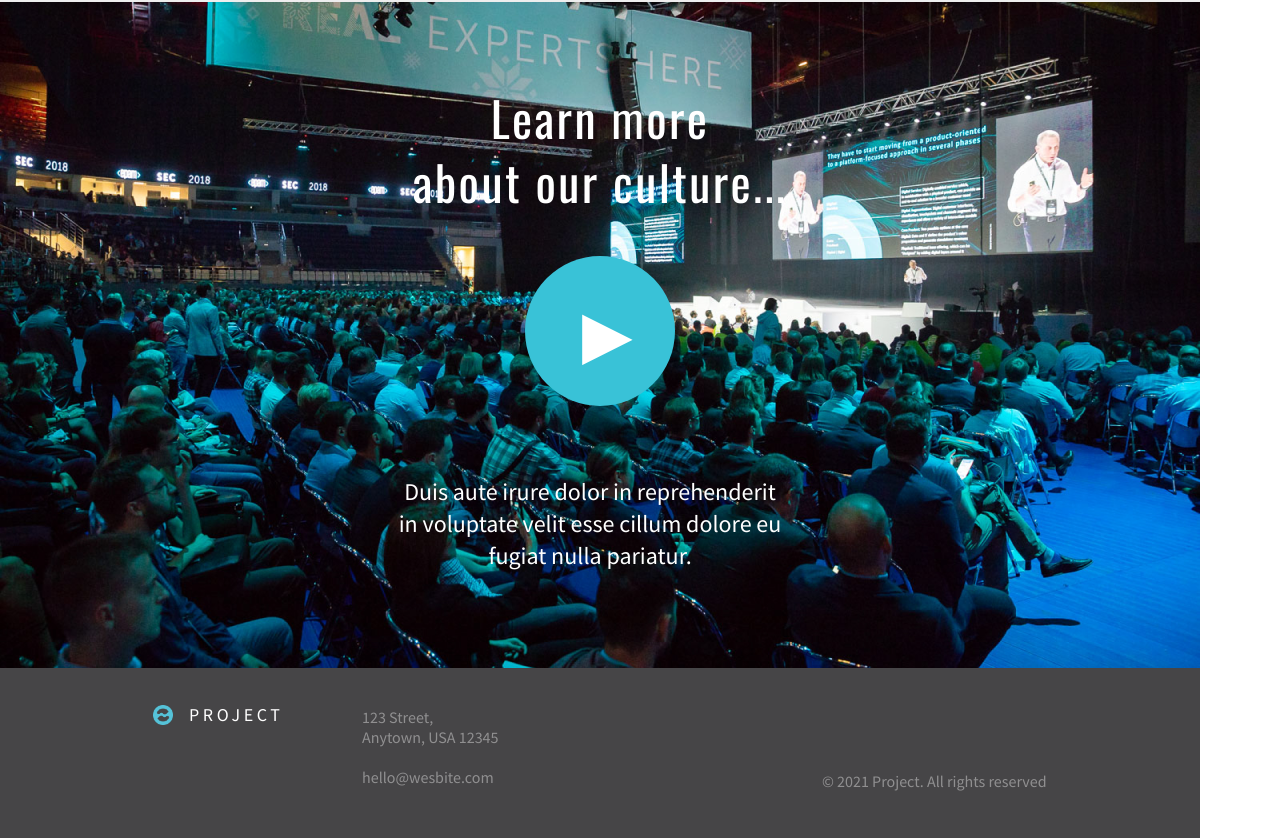
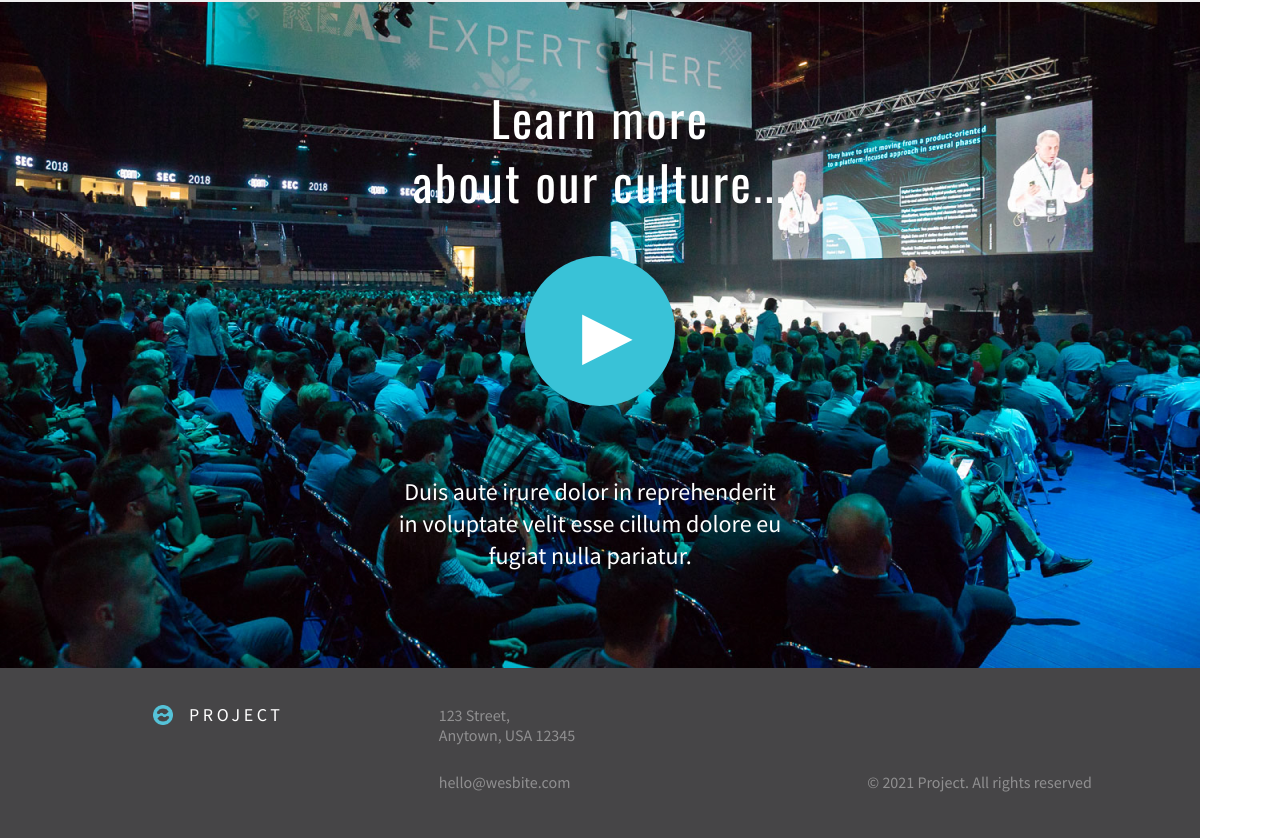
Before and after one commit to kakha97/CSS-Selectors-and-Responsive, a plain HTML site: page index.html in a window 1280 px wide. Shown: the part 1498-2336 px from the top of the page. Drawn offline with nearby package versions, Linux system fonts and the light colour scheme.

Commit message:
correct grid footer

```diff
--- /dev/null
+++ b/CSS/mobile.css
@@ -0,0 +1,5 @@
+@media only screen and (max-width: 768px) {
+  body {
+    background-color: lightblue;
+  }
+}
--- a/CSS/style.css
+++ b/CSS/style.css
@@ -158,48 +158,53 @@ footer {
 
 .grid-ft {
     display: grid;
+    width: 1000px;
+    height: 133px;
     grid-template-columns: repeat(7, 1fr);
+    grid-template-rows: 1fr 1fr;
+    justify-content: center;
+    margin-top: 37px;
+    margin-left: 153px;
 }
-.sml-logo {
+
+     .sml-logo {
     position: absolute;
-    margin-left: 153px;
-    margin-top: 37px;
+    width: 20px;
+    height: 20px;
 }
 .p1 {
-    position: absolute;
-    margin-left: 189px;
-    margin-top: 39px;
     font-family: Source Sans Pro;
     font-weight: 400;
     font-size: 18px;
     line-height: 16px;
     letter-spacing: 0.2em;
     color: #FFFFFF;
+    grid-column-start: 1;
+    margin-left: 36px;
+    margin-top: 2px;
 }
 address {
     font-style: normal;
-    position: absolute;
-    margin-left: 362px;
-    margin-top: 39px;
     font-family: Source Sans Pro;
     font-weight: 400;
     color: rgba(255, 255, 255, 0.4);
     text-decoration: none;
+    grid-column-start: 3;
+
 }
 .grid-ft a {
-    position: absolute;
-    margin-left: 362px;
-    margin-top: 99px;
     text-decoration: none;
     font-family: Source Sans Pro;
     font-weight: 400;
     color: rgba(255, 255, 255, 0.4);
+    grid-column-start: 3;
+    grid-row-start: 2;
 }
 .p2 {
-    position: absolute;
-    margin-left: 822px;
-    margin-top: 103px;
+    position: relative;
     font-family: Source Sans Pro;
     font-weight: 400;
     color: rgba(255, 255, 255, 0.4);
+    grid-column: 6 / 8;
+    grid-row-start: 2;
 }
--- a/index.html
+++ b/index.html
@@ -5,6 +5,7 @@
     <meta http-equiv="X-UA-Compatible" content="IE=edge">
     <meta name="viewport" content="width=device-width, initial-scale=1.0">
     <title>CSS-Selectors-and-Responsive</title>
+    <link rel="stylesheet" href="CSS/mobile.css">
     <link rel="stylesheet" href="CSS/header.css">
     <link rel="stylesheet" href="CSS/style.css">
     <link href="https://fonts.googleapis.com/css2?family=Oswald&family=Source+Sans+Pro:ital,wght@0,200;0,300;0,400;1,200;1,300&display=swap"
@@ -47,8 +48,8 @@
                     in<br>reprehenderit in voluptate velit esse cillum dolore eu fugiat<br> nulla pariatur. Excepteur sint occaecat
                     cupidatat non
                     proident,<br>sunt in culpa qui officia deserunt mollit anim id est laborum.</article>
-
-                <button>READ MORE</button></div>
+                <button>READ MORE</button>
+            </div>
             </div>
             <div class="section2">
                 <h2>Learn more <br> about our culture...</h2>
@@ -56,13 +57,15 @@
                 <h3>Duis aute irure dolor in  reprehenderit<br> in voluptate velit esse  cillum dolore eu<br> fugiat nulla pariatur.</h3>
              </div>
         </section>
-        <div class="grid-ft"><footer>
+        <footer>
+        <div class="grid-ft">
             <img src="assets/logo.png" alt="sml-logo" width="20" height="20" class="sml-logo">
             <p class="p1">PROJECT</p>
             <address>123 Street, <br> Anytown, USA 12345</address>
             <a href="">hello@wesbite.com</a>
             <p class="p2">© 2021 Project. All rights reserved </p>
-        </footer></div>
+        </div>
+        </footer>
     </main>
 </body>
 </html>
```
